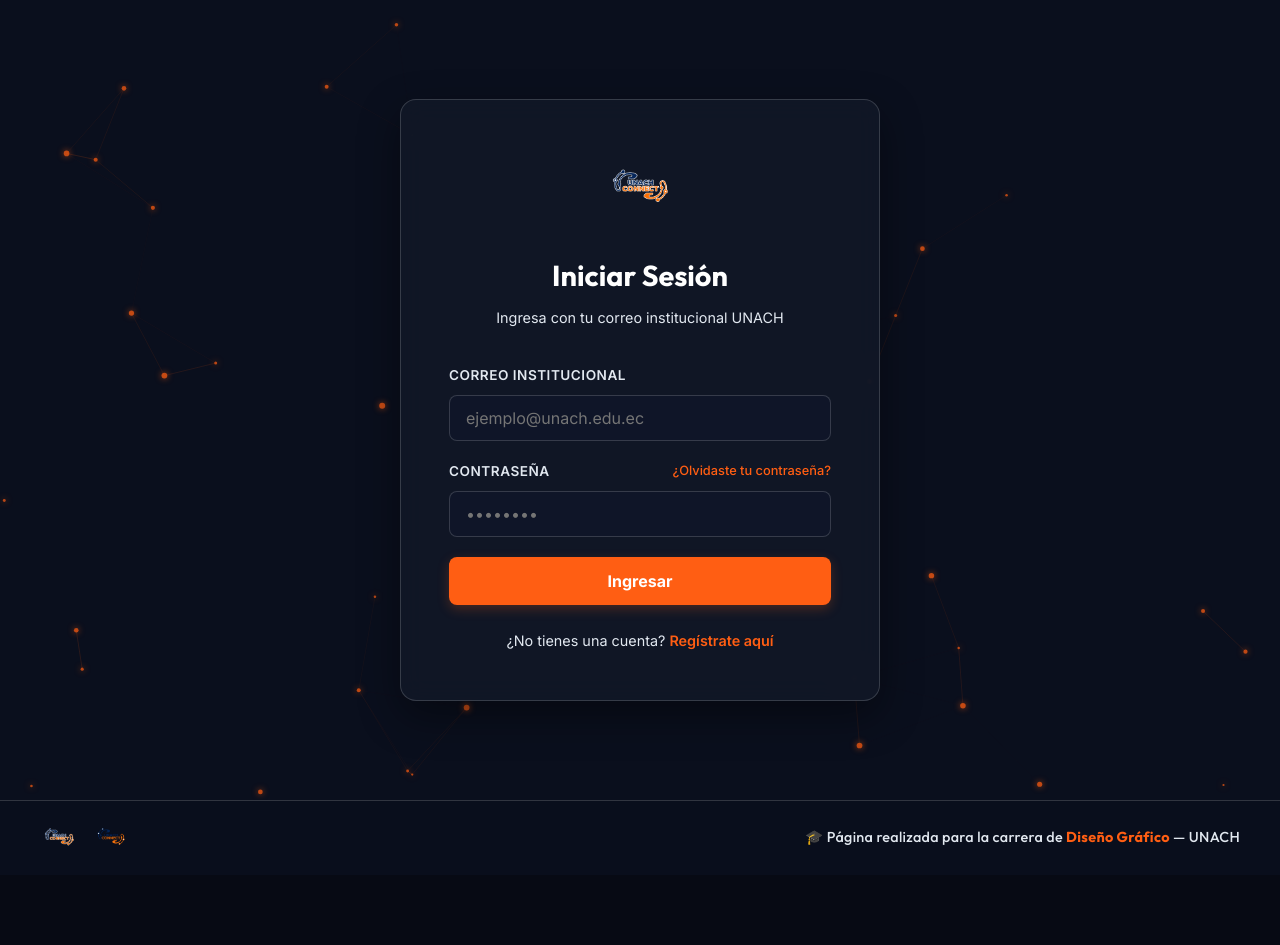
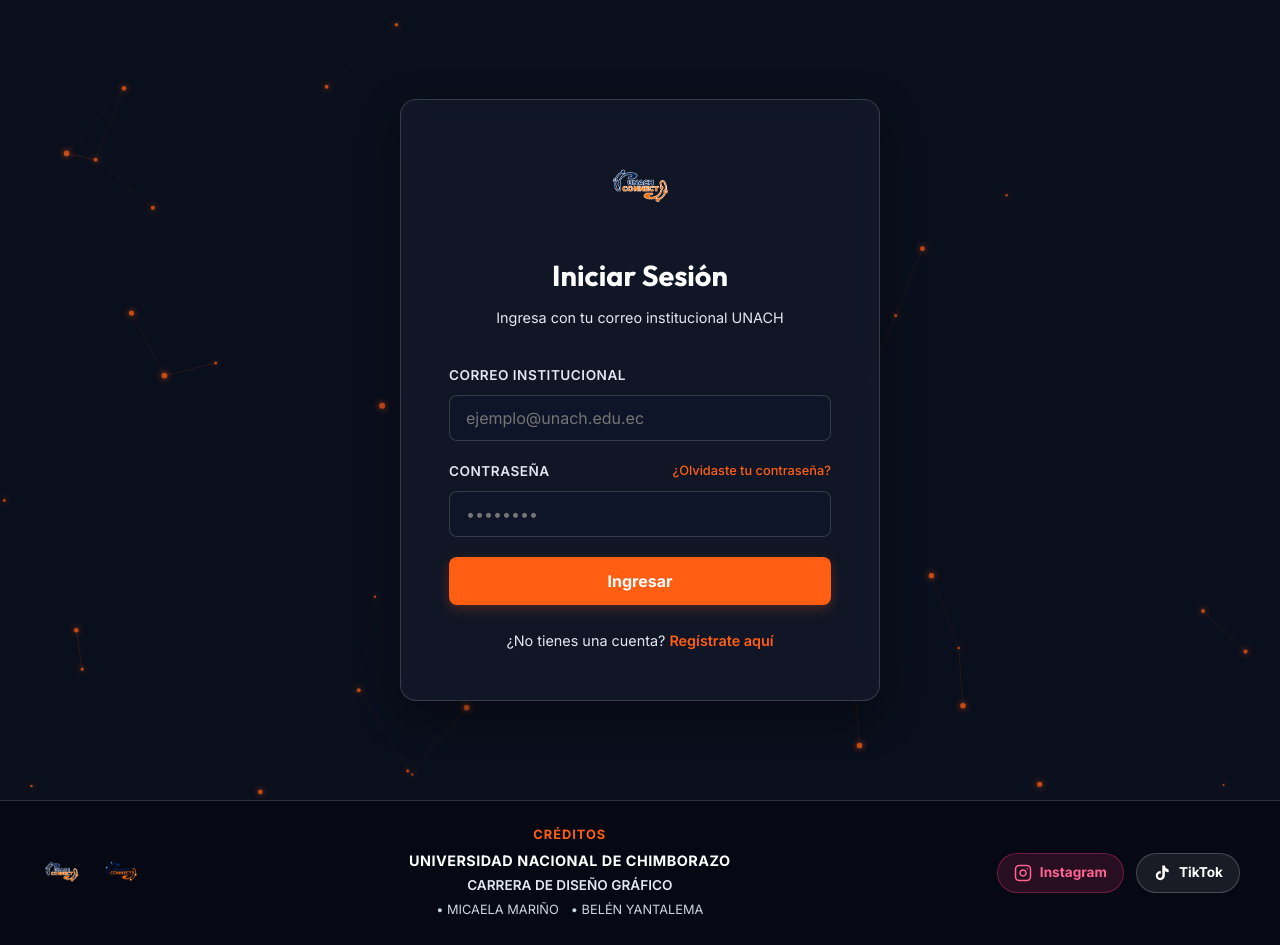
Before and after one commit to JCMACROO/unach-conect, a React app in the folder frontend/: page /login in a window 1280 px wide. Before the commit the page ends 875 px from the top, so only its background shows below. Built offline with nearby package versions, Linux system fonts and the light colour scheme; the HTML template or start-up script is replaced by a standard one.

Commit message:
Feat: Redireccion del logo principal a la landing page index, creditos institucionales actualizados en footer y botones de Instagram y TikTok

```diff
--- a/frontend/src/components/Footer.jsx
+++ b/frontend/src/components/Footer.jsx
@@ -2,15 +2,18 @@ import logoNegativo from '../assets/logo negativo-8.png';
 import logoPositivo from '../assets/logo positivo-8.png';
 
 export default function Footer() {
+  const instagramUrl = "https://www.instagram.com/unach_connect?igsh=MTVsdHpycGd0b3FpZQ%3D%3D&utm_source=qr";
+  const tiktokUrl = "https://www.tiktok.com/@unachconnect?_r=1&_t=ZS-98BGUpOzbeC";
+
   return (
     <footer
       style={{
         width: '100%',
-        backgroundColor: 'rgba(10, 15, 29, 0.95)',
+        backgroundColor: 'rgba(7, 10, 20, 0.96)',
         borderTop: '1px solid var(--glass-border)',
-        padding: '16px 20px',
+        padding: '24px 20px',
         marginTop: 'auto',
-        backdropFilter: 'blur(12px)',
+        backdropFilter: 'blur(16px)',
         zIndex: 10
       }}
     >
@@ -19,36 +22,112 @@ export default function Footer() {
           maxWidth: '1200px',
           margin: '0 auto',
           display: 'flex',
+          justifyContent: 'space-between',
           alignItems: 'center',
-          justifyContent: 'space-between',
           flexWrap: 'wrap',
-          gap: '12px'
+          gap: '24px'
         }}
       >
-        <div style={{ display: 'flex', alignItems: 'center', gap: '14px' }}>
+        {/* Logos Oficiales */}
+        <div style={{ display: 'flex', alignItems: 'center', gap: '16px' }}>
           <img
             src={logoNegativo}
             alt="UNACH-Connect Logo Negativo"
-            style={{ height: '42px', width: 'auto', objectFit: 'contain' }}
+            style={{ height: '48px', width: 'auto', objectFit: 'contain' }}
           />
           <img
             src={logoPositivo}
             alt="UNACH-Connect Logo Positivo"
-            style={{ height: '42px', width: 'auto', objectFit: 'contain' }}
+            style={{ height: '48px', width: 'auto', objectFit: 'contain' }}
           />
         </div>
 
-        <div
-          style={{
-            color: '#E2E8F0',
-            fontSize: '0.9rem',
-            fontWeight: '500',
-            letterSpacing: '0.3px',
-            textAlign: 'right',
-            fontFamily: 'var(--font-heading)'
-          }}
-        >
-          🎓 Página realizada para la carrera de <span style={{ color: 'var(--primary)', fontWeight: '700' }}>Diseño Gráfico</span> — UNACH
+        {/* Sección de Créditos */}
+        <div style={{ textAlign: 'center', flex: '1', minWidth: '260px' }}>
+          <div style={{ fontSize: '0.8rem', fontWeight: '800', color: 'var(--primary)', letterSpacing: '1px', textTransform: 'uppercase', marginBottom: '4px' }}>
+            CRÉDITOS
+          </div>
+          <div style={{ color: '#FFFFFF', fontSize: '0.9rem', fontWeight: '700', letterSpacing: '0.5px' }}>
+            UNIVERSIDAD NACIONAL DE CHIMBORAZO
+          </div>
+          <div style={{ color: 'var(--text-secondary)', fontSize: '0.85rem', fontWeight: '600', marginTop: '2px' }}>
+            CARRERA DE DISEÑO GRÁFICO
+          </div>
+          <div style={{ color: '#CBD5E1', fontSize: '0.8rem', marginTop: '4px', display: 'flex', justifyContent: 'center', gap: '12px', flexWrap: 'wrap' }}>
+            <span>• MICAELA MARIÑO</span>
+            <span>• BELÉN YANTALEMA</span>
+          </div>
+        </div>
+
+        {/* Botones de Redes Sociales */}
+        <div style={{ display: 'flex', alignItems: 'center', gap: '12px' }}>
+          <a
+            href={instagramUrl}
+            target="_blank"
+            rel="noopener noreferrer"
+            style={{
+              display: 'inline-flex',
+              alignItems: 'center',
+              gap: '8px',
+              backgroundColor: 'rgba(225, 48, 108, 0.15)',
+              border: '1px solid rgba(225, 48, 108, 0.4)',
+              color: '#FF6492',
+              padding: '8px 16px',
+              borderRadius: '20px',
+              fontSize: '0.85rem',
+              fontWeight: '700',
+              textDecoration: 'none',
+              transition: 'all 0.2s ease'
+            }}
+            onMouseOver={(e) => {
+              e.currentTarget.style.backgroundColor = 'rgba(225, 48, 108, 0.3)';
+              e.currentTarget.style.transform = 'translateY(-2px)';
+            }}
+            onMouseOut={(e) => {
+              e.currentTarget.style.backgroundColor = 'rgba(225, 48, 108, 0.15)';
+              e.currentTarget.style.transform = 'translateY(0)';
+            }}
+          >
+            <svg width="18" height="18" viewBox="0 0 24 24" fill="none" stroke="currentColor" strokeWidth="2" strokeLinecap="round" strokeLinejoin="round">
+              <rect x="2" y="2" width="20" height="20" rx="5" ry="5"></rect>
+              <path d="M16 11.37A4 4 0 1 1 12.63 8 4 4 0 0 1 16 11.37z"></path>
+              <line x1="17.5" y1="6.5" x2="17.51" y2="6.5"></line>
+            </svg>
+            <span>Instagram</span>
+          </a>
+
+          <a
+            href={tiktokUrl}
+            target="_blank"
+            rel="noopener noreferrer"
+            style={{
+              display: 'inline-flex',
+              alignItems: 'center',
+              gap: '8px',
+              backgroundColor: 'rgba(255, 255, 255, 0.08)',
+              border: '1px solid rgba(255, 255, 255, 0.2)',
+              color: '#FFFFFF',
+              padding: '8px 16px',
+              borderRadius: '20px',
+              fontSize: '0.85rem',
+              fontWeight: '700',
+              textDecoration: 'none',
+              transition: 'all 0.2s ease'
+            }}
+            onMouseOver={(e) => {
+              e.currentTarget.style.backgroundColor = 'rgba(255, 255, 255, 0.18)';
+              e.currentTarget.style.transform = 'translateY(-2px)';
+            }}
+            onMouseOut={(e) => {
+              e.currentTarget.style.backgroundColor = 'rgba(255, 255, 255, 0.08)';
+              e.currentTarget.style.transform = 'translateY(0)';
+            }}
+          >
+            <svg width="18" height="18" viewBox="0 0 24 24" fill="currentColor">
+              <path d="M19.589 6.686a4.793 4.793 0 0 1-3.77-4.245V2h-3.445v13.672a2.896 2.896 0 0 1-5.201 1.743l-.002-.001.002.001a2.895 2.895 0 0 1 3.183-4.51v-3.5a6.329 6.329 0 0 0-5.394 2.164 6.337 6.337 0 0 0 1.258 8.877 6.328 6.328 0 0 0 7.828-.621 6.334 6.334 0 0 0 1.769-4.435V9.406a8.211 8.211 0 0 0 5.07 1.724V7.684a4.82 4.82 0 0 1-1.308-1.002z"/>
+            </svg>
+            <span>TikTok</span>
+          </a>
         </div>
       </div>
     </footer>
--- a/frontend/src/pages/AdminCatalog.jsx
+++ b/frontend/src/pages/AdminCatalog.jsx
@@ -355,7 +355,7 @@ export default function AdminCatalog() {
       {/* Header */}
       <header className="landing-header">
         <div className="brand">
-          <Link to="/admin/dashboard" className="brand-link">
+          <Link to="/" className="brand-link">
             <img src={logoNegativo} alt="UNACH-Connect Logo" className="brand-logo" />
             <span className="brand-title" style={{ color: '#EF4444' }}>Gestión de Catálogos</span>
           </Link>
--- a/frontend/src/pages/AdminDashboard.jsx
+++ b/frontend/src/pages/AdminDashboard.jsx
@@ -174,7 +174,7 @@ export default function AdminDashboard() {
       {/* Header */}
       <header className="landing-header">
         <div className="brand">
-          <Link to="/dashboard" className="brand-link">
+          <Link to="/" className="brand-link">
             <img src={logoNegativo} alt="UNACH-Connect Logo" className="brand-logo" />
             <span className="brand-title" style={{ color: '#EF4444' }}>UNACH-Connect Admin</span>
           </Link>
--- a/frontend/src/pages/Contributions.jsx
+++ b/frontend/src/pages/Contributions.jsx
@@ -276,7 +276,7 @@ export default function Contributions() {
       {/* Header */}
       <header className="landing-header">
         <div className="brand">
-          <Link to="/dashboard" className="brand-link">
+          <Link to="/" className="brand-link">
             <img src={logoNegativo} alt="UNACH-Connect Logo" className="brand-logo" />
             <span className="brand-title">UNACH-Connect</span>
           </Link>
--- a/frontend/src/pages/Dashboard.jsx
+++ b/frontend/src/pages/Dashboard.jsx
@@ -218,7 +218,7 @@ export default function Dashboard() {
       {/* Header */}
       <header className="landing-header">
         <div className="brand">
-          <Link to="/dashboard" className="brand-link">
+          <Link to="/" className="brand-link">
             <img src={logoNegativo} alt="UNACH-Connect Logo" className="brand-logo" />
             <span className="brand-title">UNACH-Connect</span>
           </Link>
--- a/frontend/src/pages/PartnerRedeem.jsx
+++ b/frontend/src/pages/PartnerRedeem.jsx
@@ -125,9 +125,9 @@ export default function PartnerRedeem() {
       {/* Header */}
       <header className="landing-header">
         <div className="brand">
-          <Link to="/dashboard" className="brand-link">
+          <Link to="/" className="brand-link">
             <img src={logoNegativo} alt="UNACH-Connect Logo" className="brand-logo" />
-            <span className="brand-title" style={{ color: '#10B981' }}>UNACH-Connect Comercio</span>
+            <span className="brand-title" style={{ color: '#10B981' }}>UNACH-Connect Partner</span>
           </Link>
         </div>
         <nav className="landing-nav">
--- a/frontend/src/pages/Search.jsx
+++ b/frontend/src/pages/Search.jsx
@@ -120,7 +120,7 @@ export default function Search() {
       {/* Header */}
       <header className="landing-header">
         <div className="brand">
-          <Link to="/dashboard" className="brand-link">
+          <Link to="/" className="brand-link">
             <img src={logoNegativo} alt="UNACH-Connect Logo" className="brand-logo" />
             <span className="brand-title">UNACH-Connect</span>
           </Link>
--- a/frontend/src/pages/TutorProfile.jsx
+++ b/frontend/src/pages/TutorProfile.jsx
@@ -190,7 +190,7 @@ export default function TutorProfile() {
       {/* Header */}
       <header className="landing-header">
         <div className="brand">
-          <Link to="/dashboard" className="brand-link">
+          <Link to="/" className="brand-link">
             <img src={logoNegativo} alt="UNACH-Connect Logo" className="brand-logo" />
             <span className="brand-title">UNACH-Connect</span>
           </Link>
```
